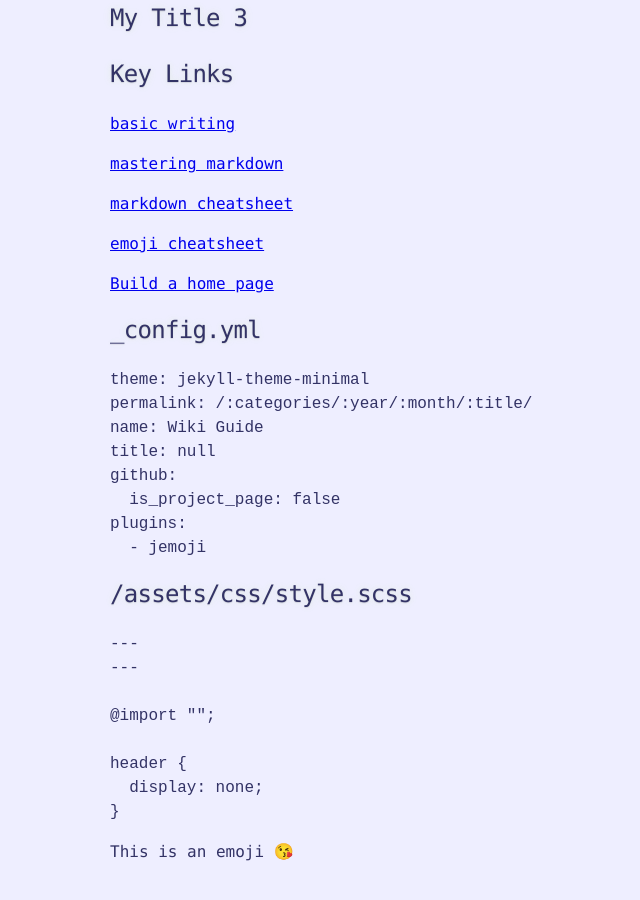
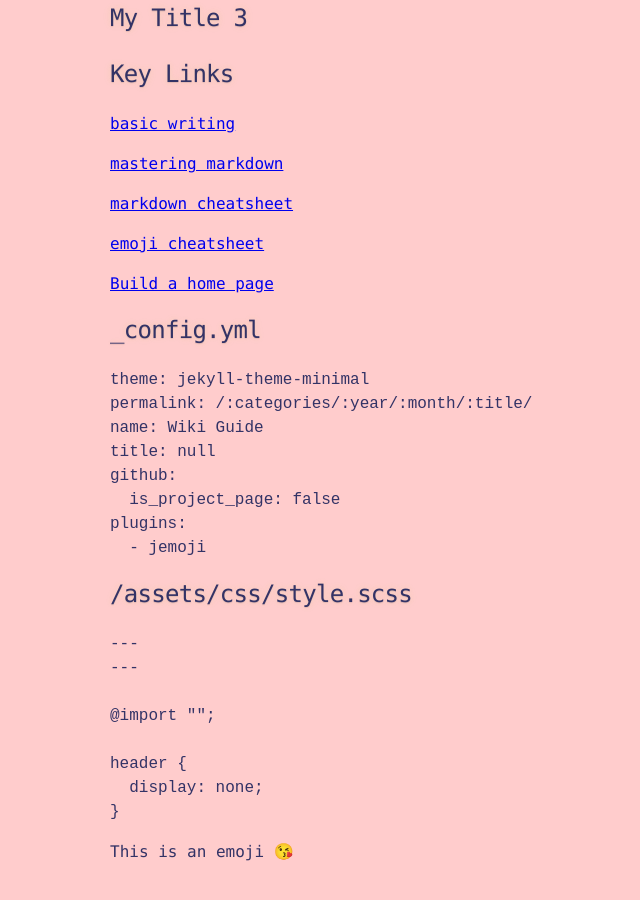
Before and after one commit to profphillips/wikibasics, a Jekyll site: the page built from index.md, in a window 1280 px wide. Shown: the whole page, without its empty margins (30-670 px from the left). Built offline with Jekyll 4.4.1, drawn with Linux system fonts in a browser that asks for light colours; emoji names are drawn with the system emoji font; our own code applies the rules of GitHub Pages for plain Markdown files.

Commit message:
Update style.scss

```diff
--- a/assets/css/style.scss
+++ b/assets/css/style.scss
@@ -7,15 +7,12 @@ $container-max-width: 1000px;
 body {
   margin: 0;
   padding: 0;
-  background-color: #eeeeff; //$body-background;
-  //background: $body-background url("../images/bkg.png") 0 0;
+  background-color: $body-background;
   color: $body-foreground;
   font-size: 16px;
   line-height: 1.5;
   font-family: Monaco, "Bitstream Vera Sans Mono", "Lucida Console", Terminal, monospace;
 }
-
-// General & 'Reset' Stuff
 
 .container {
   width: 90%;
```
